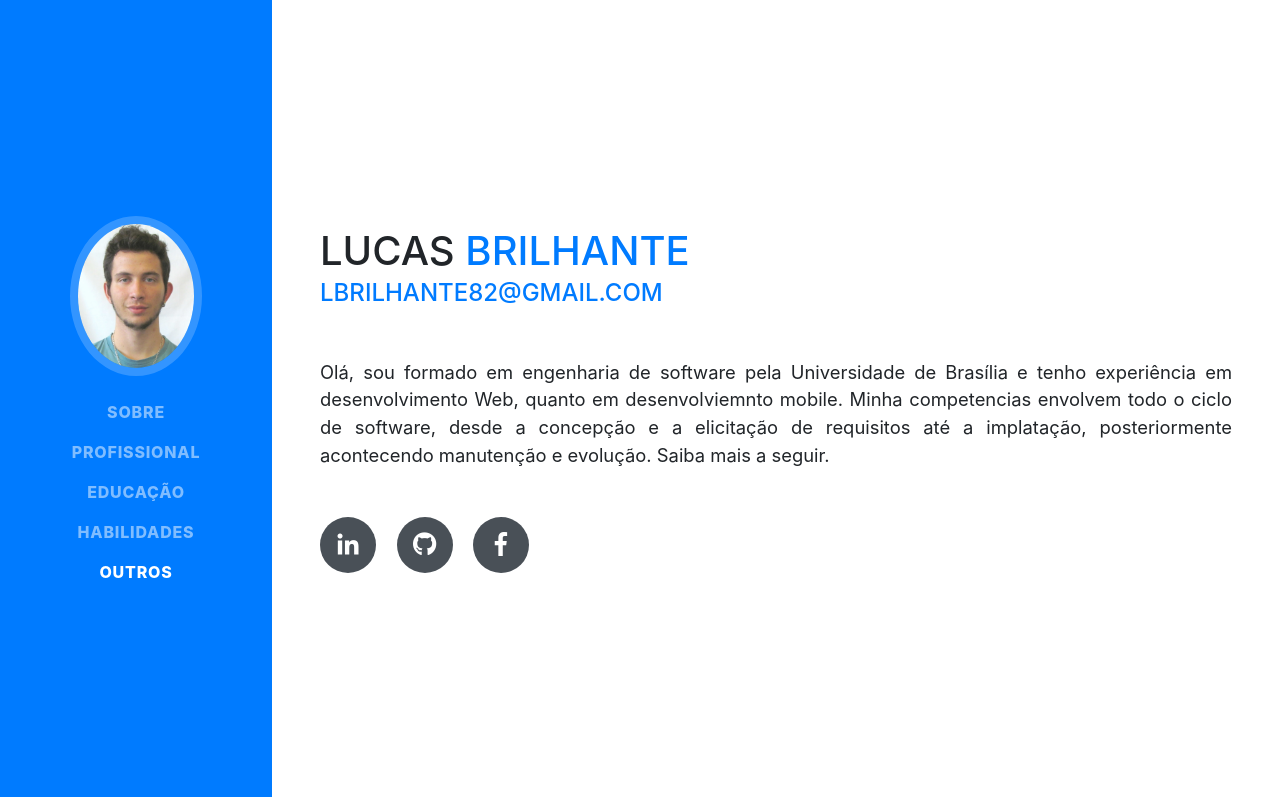
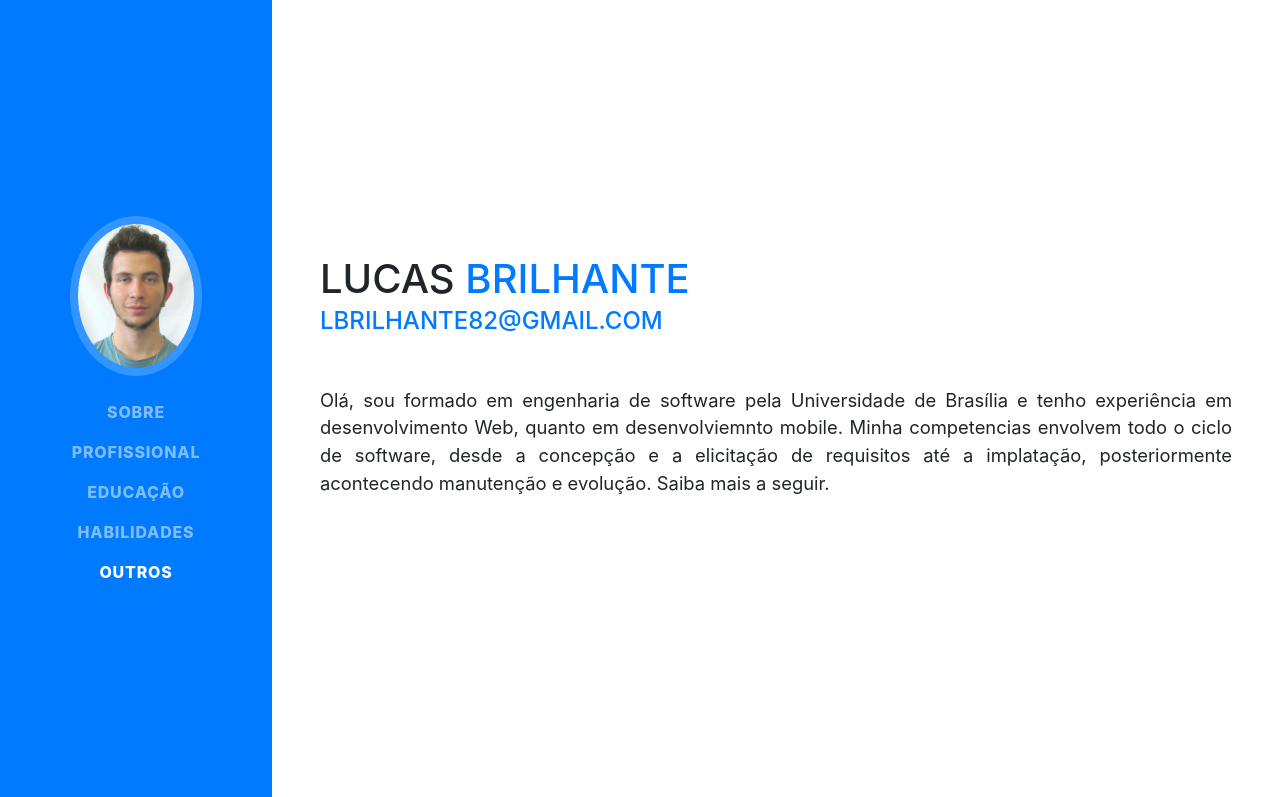
Before and after one commit to lucasBrilhante/lucasBrilhante.github.io, a website with bundled scripts: page index.html in a window 1280 px wide. Shown: the top 797 px of the page. Built offline with nearby package versions, Linux system fonts and the light colour scheme; a web font is replaced by a local one.

Commit message:
Removendo icones de media social

```diff
--- a/index.html
+++ b/index.html
@@ -67,18 +67,6 @@
             <a href="mailto:lbrilhante82@gmail.com">lbrilhante82@gmail.com</a>
           </div>
           <p class="lead mb-5"> Olá, sou formado em engenharia de software pela Universidade de Brasília e tenho experiência em desenvolvimento Web, quanto em desenvolviemnto mobile. Minha competencias envolvem todo o ciclo de software, desde a concepção e a elicitação de requisitos até a implatação, posteriormente acontecendo manutenção e evolução. Saiba mais a seguir.</p>
-          <div class="social-icons">
-            <a href="#">
-              <i class="fab fa-linkedin-in" href="https://www.linkedin.com/in/lucas-vilela-t-brilhante-36b532b6/"></i>
-            </a>
-            <a href="#">
-              <i class="fab fa-github" href="https://github.com/lucasBrilhante"></i>
-            </a>
-            <a href="#">
-              <i class="fab fa-facebook-f" href="https://www.facebook.com/lucas.brilhante.9"></i>
-            </a>
-          </div>
-        </div>
       </section>
 
       <hr class="m-0">
```
